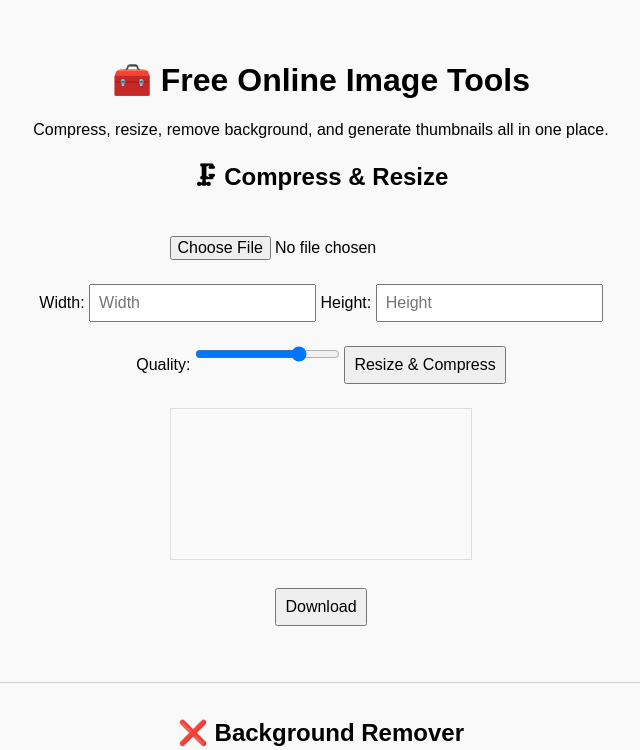
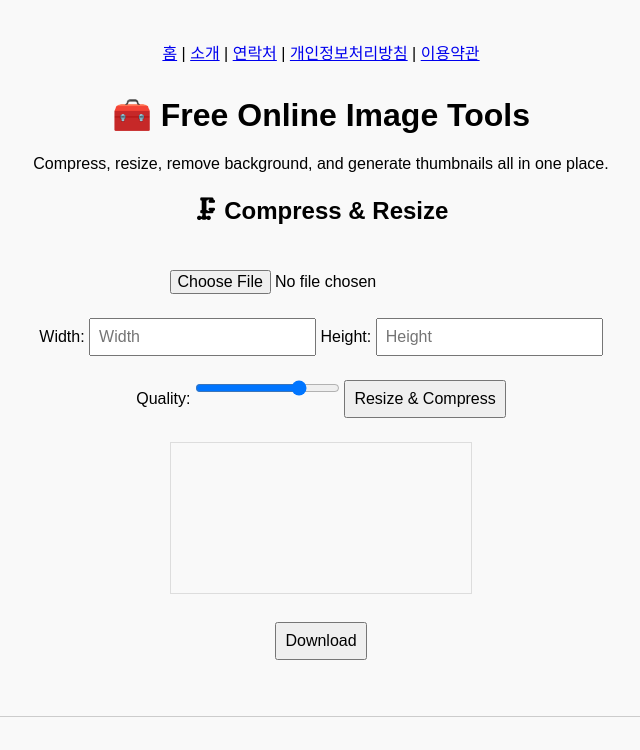
Before and after one commit to xoxhee-0/compress-resize, a plain HTML site: page index.html in a window 1280 px wide. Shown: the top 750 px of the page, without its empty margins (319-959 px from the left). Drawn offline with Linux system fonts and the light colour scheme.

Commit message:
Update index.html

```diff
--- a/index.html
+++ b/index.html
@@ -6,7 +6,7 @@
 <script async src="https://pagead2.googlesyndication.com/pagead/js/adsbygoogle.js?client=ca-pub-3820496689759025"
      crossorigin="anonymous"></script>
 
-<!-- Google Analytics GA4 (replace MEASUREMENT_ID later) -->
+<!-- Google Analytics GA4 -->
 <script async src="https://www.googletagmanager.com/gtag/js?id=G-TS4ZYC6KPN"></script>
 <script>
   window.dataLayer = window.dataLayer || [];
@@ -29,6 +29,13 @@
   </style>
 </head>
 <body>
+  <nav style="text-align:center; margin-bottom: 2rem;">
+    <a href="index.html">홈</a> |
+    <a href="about.html">소개</a> |
+    <a href="contact.html">연락처</a> |
+    <a href="privacy.html">개인정보처리방침</a> |
+    <a href="terms.html">이용약관</a>
+  </nav>
 
 <!-- Top Ad -->
 <ins class="adsbygoogle"
@@ -38,7 +45,6 @@
      data-ad-format="auto"
      data-full-width-responsive="true"></ins>
 <script>(adsbygoogle = window.adsbygoogle || []).push({});</script>
-
 
 <h1>🧰 Free Online Image Tools</h1>
 <p>Compress, resize, remove background, and generate thumbnails all in one place.</p>
```
Lines whose indentation alone changed are shown as unchanged.
